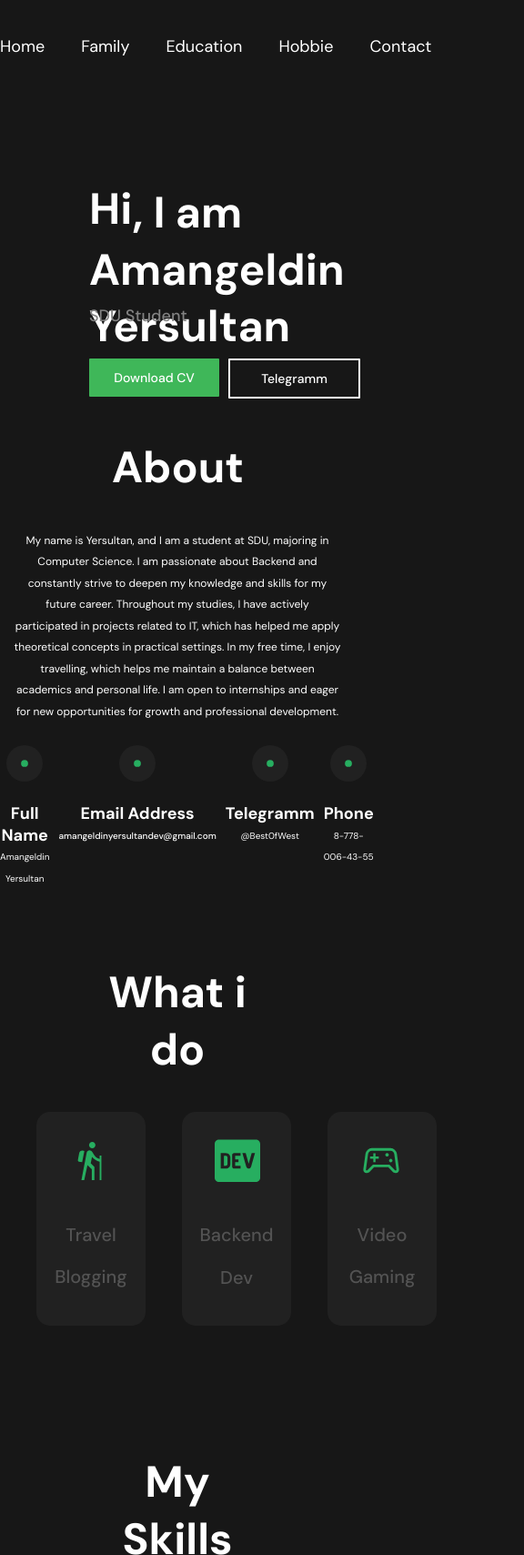
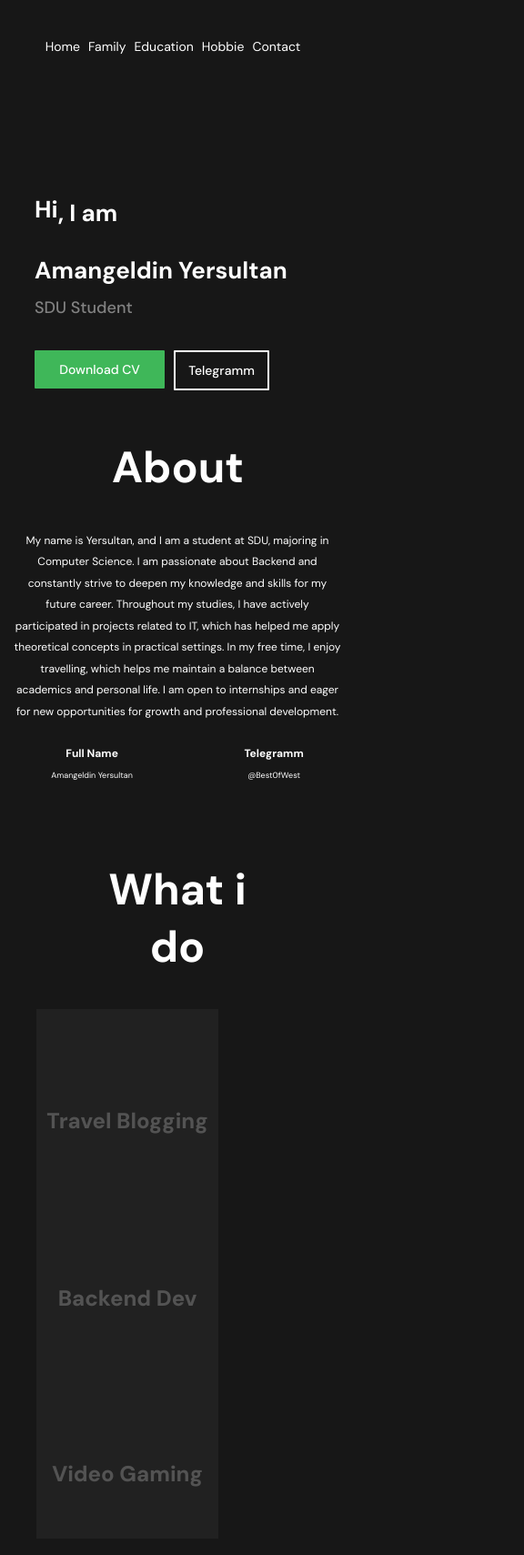
Before and after one commit to Yersdev/FrontendMidterm, a plain HTML site: page hobbies/hobbies.html in a window 390 px wide. Shown: the top 1709 px of the page at 91% size, 576 px wide, since content can reach past the window. Drawn offline with Linux system fonts and the light colour scheme.

Commit message:
demo_finish
First prototype of hobby page has successfully completed

```diff
--- a/hobbies/style.css
+++ b/hobbies/style.css
@@ -773,7 +773,7 @@ body{
             height: 46.47px;
         }
         .hobbies__boxes{
-            width: 450px;
+            width: 480px;
         }
         .full-stars label svg {
             width: 50px;
@@ -796,6 +796,111 @@ body{
         .about-us__music-pic{
             width: 40px;
         }
+        .welcome__greeting{
+            width: 478px;
+            height: 84px;
+            font-family: DM Sans;
+            font-size: 26px;
+            margin-bottom: 40px;
+
+        }
+        .welcome__text--jumping{
+            font-size: 26px;
+        }
+        .nav{padding-right: 10px;
+        gap:20px}
     }
+    @media only screen and (max-width: 500px) {
+        .about-us__name, .about-us__email, .about-us__telegramm, .about-us__phone{
+            width: auto;
+            font-size: 12px;
+        }
+        .about-us__real-name, .about-us__real-email, .about-us__real-telegramm, .about-us__real-phone{
+            width: auto;
+            font-size: 9px;
+        }
+        .nav{padding-right: 10px;
+            gap:10px}
+            .hobbies__boxes{
+                background-color: #212121;
+                width: auto;
+            }
+        .hobbies__img{
+            display: none;
+        }
+        .hobbies__text-dev, .hobbies__text-sport, .hobbies__text-forest{
+            width: auto;
+            padding-top: 50%;
+            margin: 0;
+        }.hobbies__text-dev{
+            width: 100px;
+        }
+        .city__img{
+            width: 300px;
+            height: 300px;
+        }
+        .full-stars label svg {
+            width: 30px;
+        }
+
+    }
+    @media only screen and (max-width: 400px) {
+        .welcome__Telegramm{
+            width: 101px;
+            height: 40px;
+        }
+        .skills__perc-sport, .skills__perc-study, .skills__perc-music, .skills__perc-comm{
+            font-size: 24px;
+        }
+        hobbies
+        .welcome__subtitle{
+            width: 370px;
+        }
+        .welcome{
+
+            display: flex;
+            margin: 100px 8px 47px 38px;
+            justify-content: space-between;
+        }
+        .nav{
+            gap: 9px;
+        }
+        .nav__link{
+            font-size: 14px;
+
+        }
+        .skills__text-comm, .skills__text-study, .skills__text-music, .skills__text-sport{
+            font-size: 12px;
+        }
+        .hobbies__text-dev, .hobbies__text-sport, .hobbies__text-forest{
+            font-size: 24px;
+            font-weight: 800;
+            width: 200px;
+
+            padding-top: 50%;
+            margin: 0;
+    }
+    .city__img{
+        width: 260px;
+        height: 260px;
+    }
+    .hobbies__travel, .hobbies__dev, .hobbies__sport{
+            width: 200px;
+            border-radius: 0;
+
+    }
+    .hobbies__boxes{
+        background-color: #171717;
+        flex-direction: column;
+        height: auto;
+    }
+    .about-us__music-pic{
+        display: none;
+    }
+    .about-us__phone, .about-us__email{
+        display: none;
+    }
+}
+
 
   }
```
